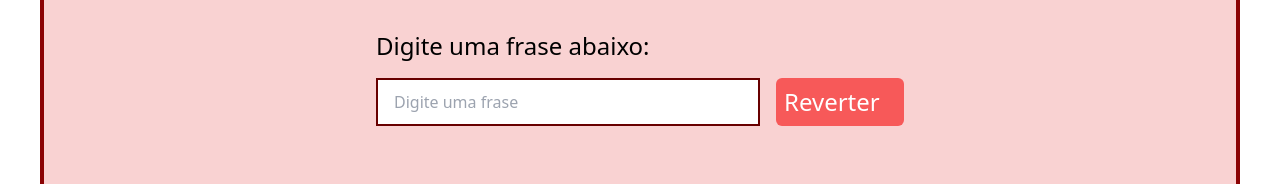
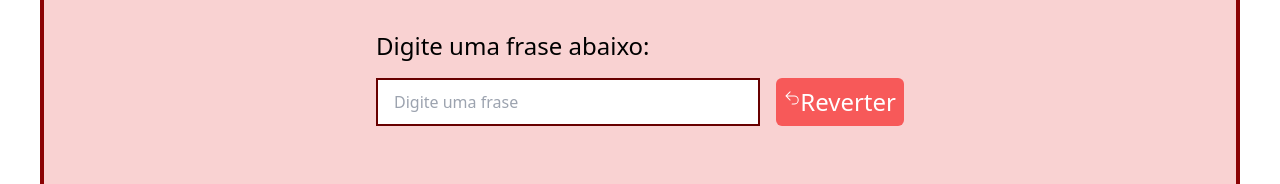
Before and after one commit to GabiOlivFarias/String-reverse, a Vue app: page / in a window 1280 px wide. Shown: the part 392-576 px from the top of the page. Built offline with nearby package versions, Linux system fonts and the light colour scheme.

Commit message:
[UPDATE] button

```diff
--- a/src/components/globals/buttons/ReverseButton.vue
+++ b/src/components/globals/buttons/ReverseButton.vue
@@ -9,5 +9,4 @@
 
 <script setup>
   import ReverseIcon from '@/components/icons/ReverseIcon.vue'
-
 </script>
--- a/src/components/globals/input/PhraseInput.vue
+++ b/src/components/globals/input/PhraseInput.vue
@@ -7,9 +7,7 @@
       class="size-12 w-96 cursor-text p-4 m-2 appearance-none border-2 border-solid border-primary"
       v-model="inputPhrase"
     />
-    <button @click="reversePhrase" class="m-2 p-2 text-2xl text-white bg-medium-red w-32 rounded-md flex flex-row hover:drop-shadow-red-1">
-      Reverter
-    </button>
+    <ReverseButton @click="reversePhrase"/>
   </div>
   <div v-if="reversedPhrase" class="p-2 m-2 result-container font-medium text-2xl">
     <h3>Frase revertida: {{ reversedPhrase }}</h3>
@@ -17,6 +15,8 @@
 </template>
 
 <script>
+import ReverseButton from '../buttons/ReverseButton.vue';
+
 export default {
     data() {
         return {
@@ -26,14 +26,15 @@ export default {
     },
     methods: {
         reversePhrase() {
-      const phraseArray = this.inputPhrase.split('')
-      let reversedPhrase = ''
+            const phraseArray = this.inputPhrase.split('');
+            let reversedPhrase = '';
             for (let i = phraseArray.length - 1; i >= 0; i--) {
                 reversedPhrase += phraseArray[i];
             }
-      this.reversedPhrase = reversedPhrase
-      this.inputPhrase = ''
+            this.reversedPhrase = reversedPhrase;
+            this.inputPhrase = '';
         }
-  }
+    },
+    components: { ReverseButton }
 }
 </script>
```
Lines whose indentation alone changed are shown as unchanged.
